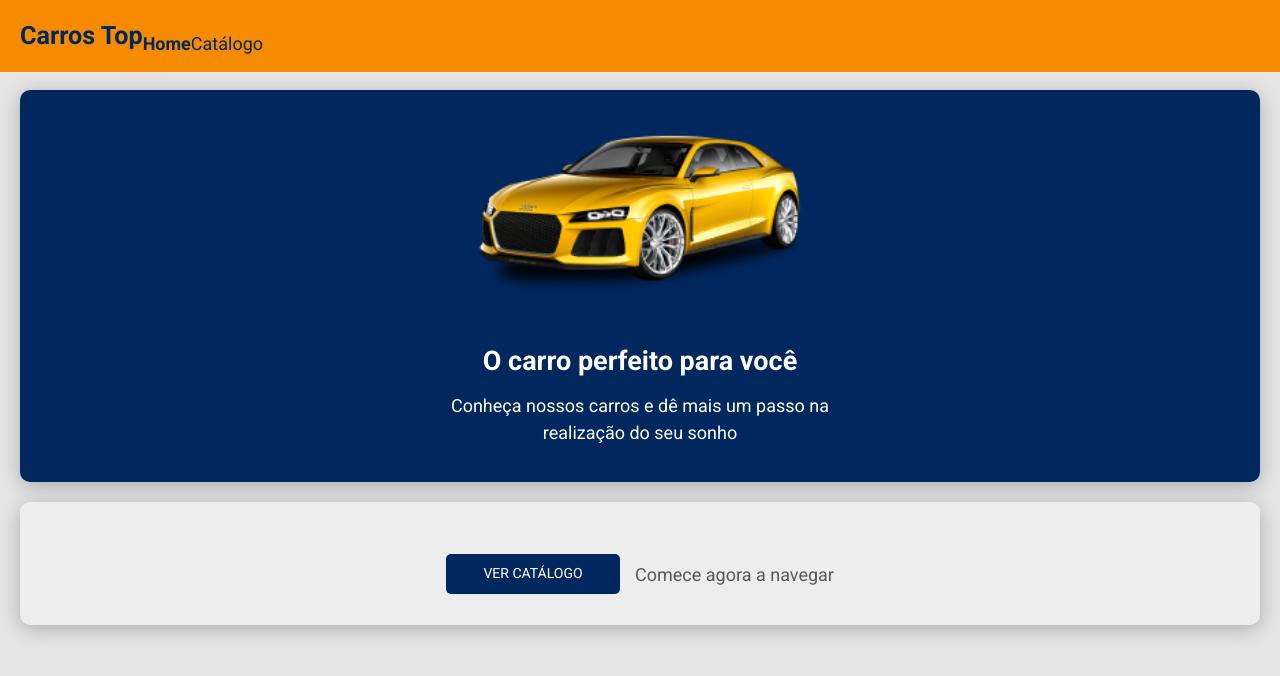
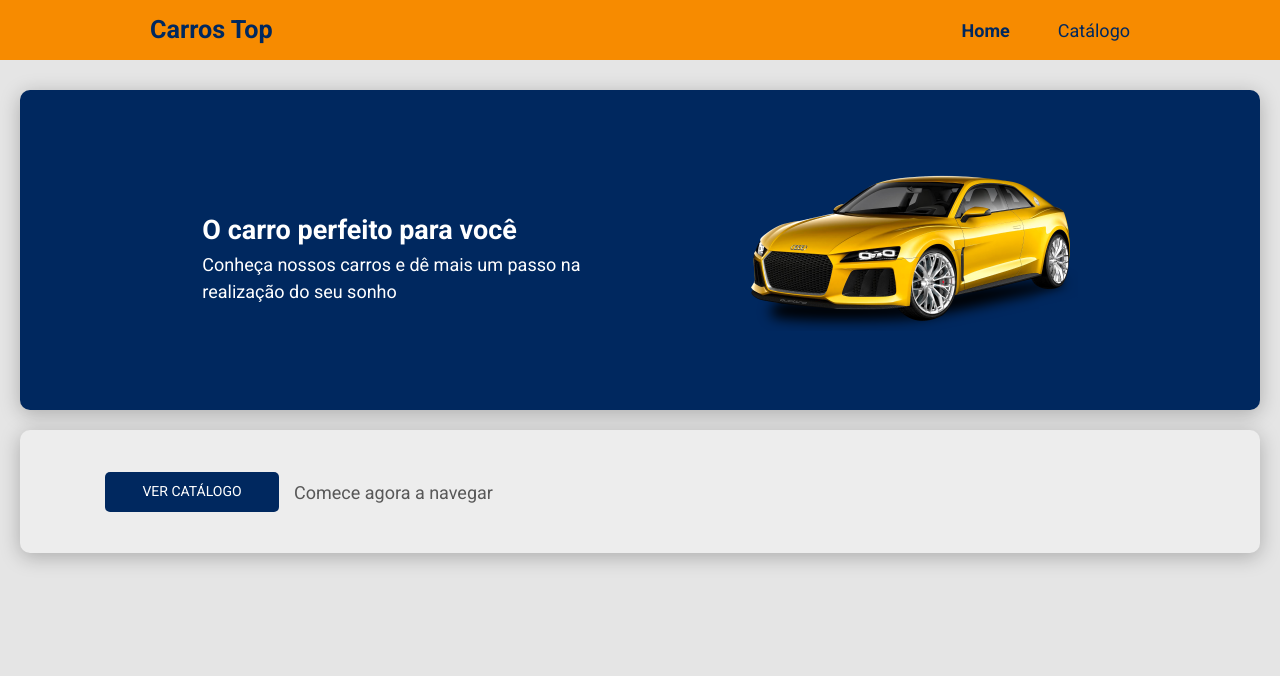
Before and after one commit to eolliveira/carros-top, a React (Create React App) app: page / in a window 1280 px wide. Shown: the top 676 px of the page. Built offline with nearby package versions, Linux system fonts and the light colour scheme.

Commit message:
Finalizando Page Home

```diff
--- a/src/components/NavBar/style.css
+++ b/src/components/NavBar/style.css
@@ -8,6 +8,11 @@
 
 .nav-menu-container h1,
 a {
+  color: #00285f;
+}
+
+.nav-menu-container h1:hover,
+a:hover {
   color: #00285f;
 }
 
@@ -34,24 +39,37 @@ a {
 
 @media(min-width: 768px) {
 
-  .nav-menu {
-    display: flex;
-  }
-
-  .nav-menu-container  {
-    display: flex;
-  color: #00285f;
-}
 
   #carrostop-navbar {
     display: flex;
-    justify-content: space-between;
+    justify-content: flex-end;
+    align-items: center;
   }
 
-  .nav-container {
-    display: flex;
-    justify-content: space-between;
+  .nav-menu-container li {
+    margin-top: 0px;
+    margin-left: 20px;
+    font-size: 1em;
   }
 
 
 }
+
+@media(min-width: 1280px) {
+
+
+  .nav-container {
+    padding-right: 150px;
+    padding-left: 150px;
+    display: flex;
+    justify-content: space-evenly;
+  }
+
+  .nav-menu-container li {
+    margin-left: 48px;
+  }
+
+
+
+
+}
--- a/src/pages/Home/style.css
+++ b/src/pages/Home/style.css
@@ -77,7 +77,35 @@
       }
 }
 
-@media(min-width: 768px) {
+@media(min-width: 992px) {
+
+  .home-card-image {
+    padding: 60px;
+  }
+
+  .home-card-text {
+    justify-content: flex-start ;
+    padding: 0 0 0 85px;
+  }
+
 
 
 }
+
+@media(min-width: 992px) {
+
+  .home-card-image {
+    flex-direction: row-reverse;
+    justify-content: space-evenly;
+  }
+
+  .home-text {
+    text-align: start;
+}
+
+.home-text p {
+  margin-top: 5px;
+}
+
+
+}
```
Also changed, not shown: src/assets/img/carHome.png.
